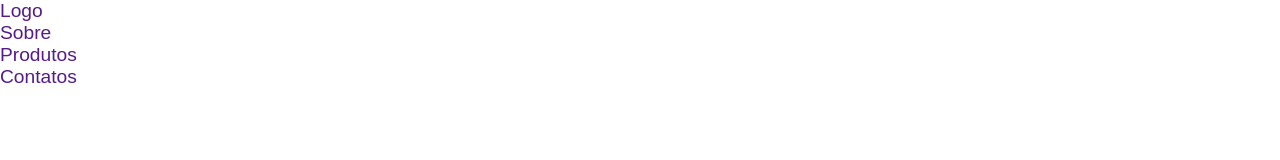
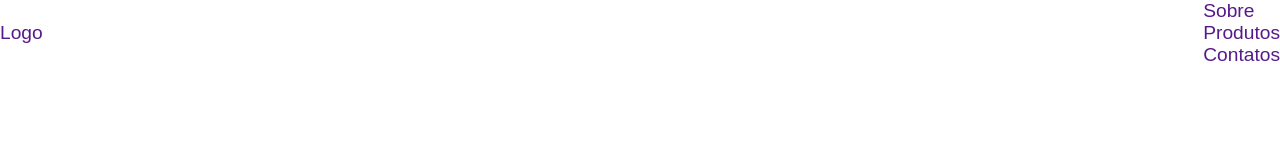
Before and after one commit to JoaoMeisterI/FlexBox-Grid, a plain HTML site: page index.html in a window 1280 px wide. Drawn offline with Linux system fonts and the light colour scheme.

Commit message:
Alterações feitas no header

```diff
--- a/index.html
+++ b/index.html
@@ -9,8 +9,8 @@
 <body>
     <header class="header">
         <a href="">Logo</a>
-        <nav class="menu">
-            <ul>
+        <nav>
+            <ul class="menu">
                 <li><a href="">Sobre</a></li>
                 <li><a href="">Produtos</a></li>
                 <li><a href="">Contatos</a></li>
--- a/style.css
+++ b/style.css
@@ -13,3 +13,13 @@ a
 {
     text-decoration: none;
 }
+
+.header{
+    display: flex;
+    /*Quando a tela for pequena o header vai para cima e a outra parte vai para baixo*/
+    flex-wrap: wrap;
+    /*Espaçamento entre os itens de forma horizontal */
+    justify-content: space-between;
+    /*Alinha ao centro de forma vertical */
+    align-items: center;
+}
```
